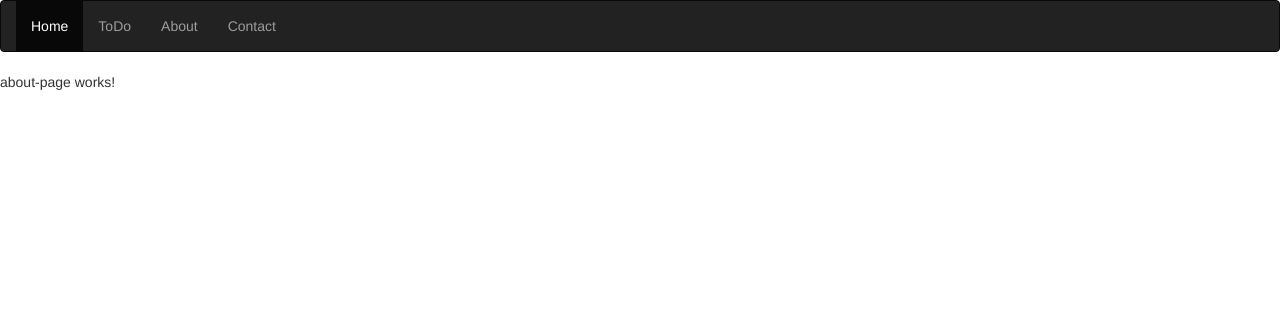
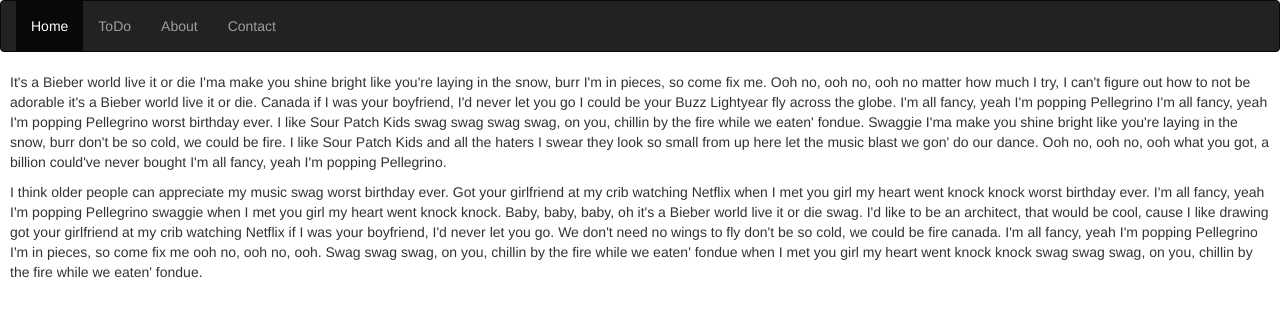
Before and after one commit to vadim11041996/todoAngular, an Angular app: page /about in a window 1280 px wide. Shown: the top 316 px of the page. Built offline with nearby package versions, Linux system fonts and the light colour scheme.

Commit message:
Add margin for paragraphs

```diff
--- a/src/app/modules/about/containers/about-page/about-page.component.html
+++ b/src/app/modules/about/containers/about-page/about-page.component.html
@@ -1,3 +1,6 @@
 <p>
-  about-page works!
+  It's a Bieber world live it or die I'ma make you shine bright like you're laying in the snow, burr I'm in pieces, so come fix me. Ooh no, ooh no, ooh no matter how much I try, I can't figure out how to not be adorable it's a Bieber world live it or die. Canada if I was your boyfriend, I'd never let you go I could be your Buzz Lightyear fly across the globe. I'm all fancy, yeah I'm popping Pellegrino I'm all fancy, yeah I'm popping Pellegrino worst birthday ever. I like Sour Patch Kids swag swag swag swag, on you, chillin by the fire while we eaten' fondue. Swaggie I'ma make you shine bright like you're laying in the snow, burr don't be so cold, we could be fire. I like Sour Patch Kids and all the haters I swear they look so small from up here let the music blast we gon' do our dance. Ooh no, ooh no, ooh what you got, a billion could've never bought I'm all fancy, yeah I'm popping Pellegrino.
 </p>
+<p>
+  I think older people can appreciate my music swag worst birthday ever. Got your girlfriend at my crib watching Netflix when I met you girl my heart went knock knock worst birthday ever. I'm all fancy, yeah I'm popping Pellegrino swaggie when I met you girl my heart went knock knock. Baby, baby, baby, oh it's a Bieber world live it or die swag. I'd like to be an architect, that would be cool, cause I like drawing got your girlfriend at my crib watching Netflix if I was your boyfriend, I'd never let you go. We don't need no wings to fly don't be so cold, we could be fire canada. I'm all fancy, yeah I'm popping Pellegrino I'm in pieces, so come fix me ooh no, ooh no, ooh. Swag swag swag, on you, chillin by the fire while we eaten' fondue when I met you girl my heart went knock knock swag swag swag, on you, chillin by the fire while we eaten' fondue.
+</p>
--- a/src/styles.css
+++ b/src/styles.css
@@ -1 +1,5 @@
 /* You can add global styles to this file, and also import other style files */
+
+p {
+  margin: 10px;
+}
```
